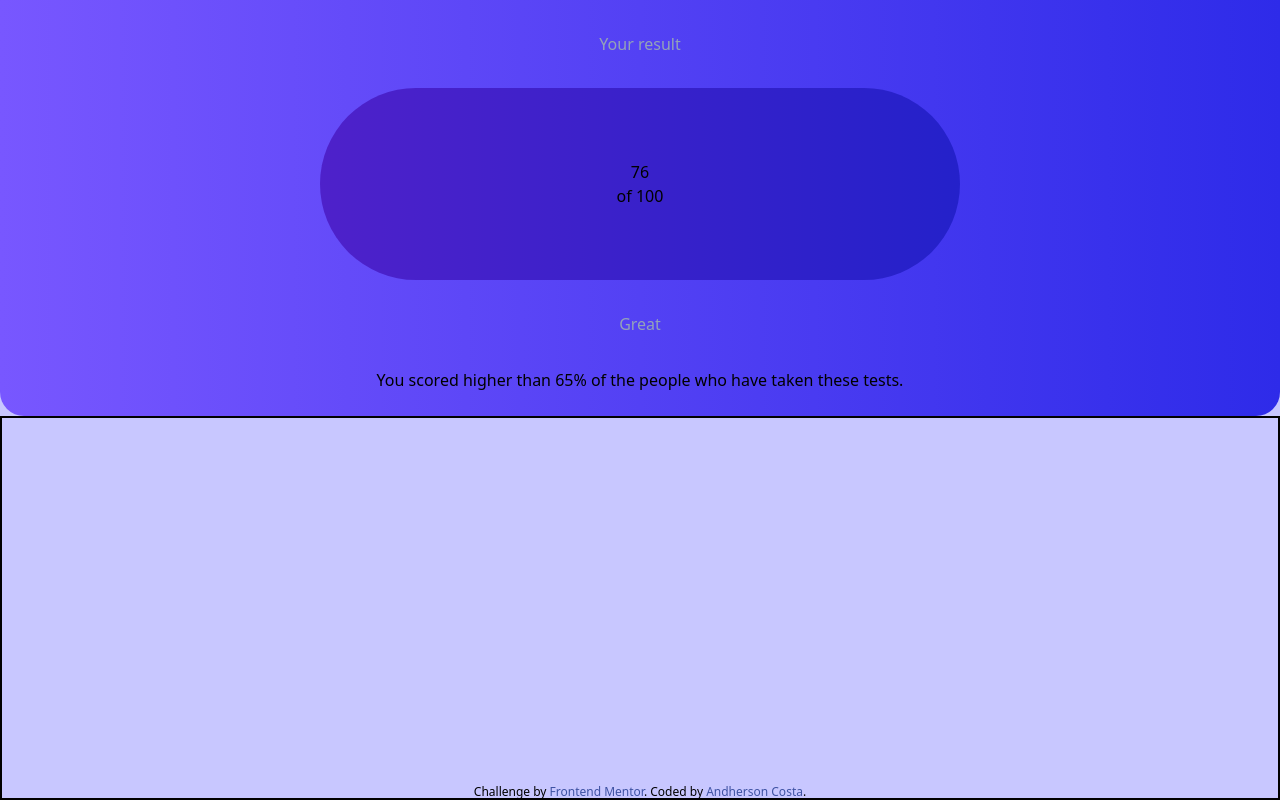
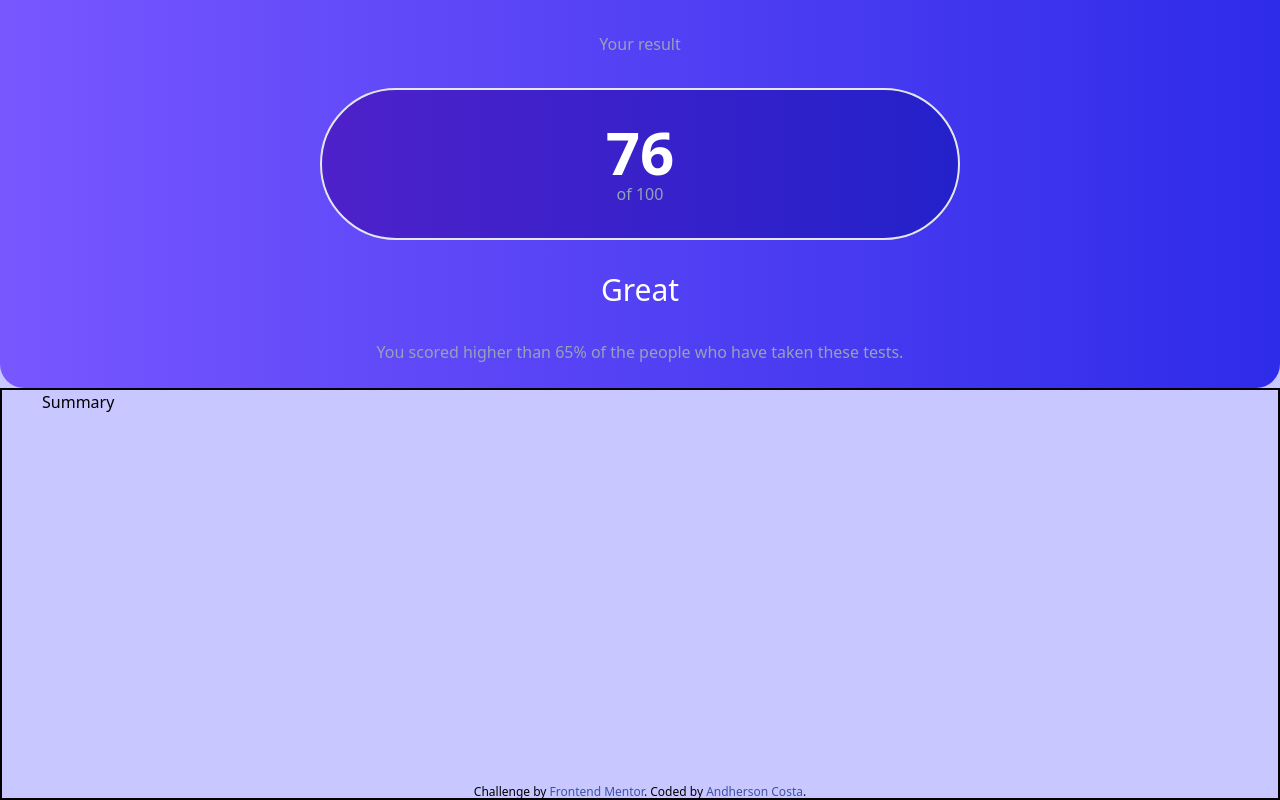
Before and after one commit to oAndin/Results-Summary-Component, a plain HTML site: page index.html in a window 1280 px wide. Drawn offline with nearby package versions, Linux system fonts and the light colour scheme.

Commit message:
Last try

```diff
--- a/index.html
+++ b/index.html
@@ -19,18 +19,18 @@
 
   <span id="first-box" class="
   w-full h-hull flex flex-col items-center justify-center bg-gradient-to-r from-lightSlateBlue to-lightRoyalBlue rounded-b-3xl">
-    <h2 class="text-slate-400 p-8">Your result</h2>
+    <h2 class="text-slate-400 py-8">Your result</h2>
     <span id="circle"
-    class="w-1/2 h-1/2 rounded-full bg-gradient-to-r from-violetBlue to-persianBlue flex flex-col items-center justify-center p-[4.5rem]">
-      <h1>76</h1>
-      <h4>of 100</h4>
+    class="w-1/2 h-1/2 rounded-full bg-gradient-to-r from-violetBlue to-persianBlue flex flex-col items-center justify-center border-2 py-8">
+      <h1 class="text-white text-6xl font-bold">76</h1>
+      <h4 class="text-slate-400">of 100</h4>
     </span>
-    <h1 class="text-slate-400 py-8">Great</h1>
-    <p class="text-center px-16 pb-6">You scored higher than 65% of the people who have taken these tests.</p>
+    <h1 class="text-white text-3xl py-8">Great</h1>
+    <p class="text-center text-slate-400 px-16 pb-6">You scored higher than 65% of the people who have taken these tests.</p>
   </span>
   <span id="second-box"
-  class="w-full h-full border-2 border-black">
-
+  class="w-full h-full border-2 border-black px-10">
+    <h1>Summary</h1>
   </span>
   <!-- <main class="">
     <span id="bigBox" class="container flex border-2 border-black w-64  h-64">
```
